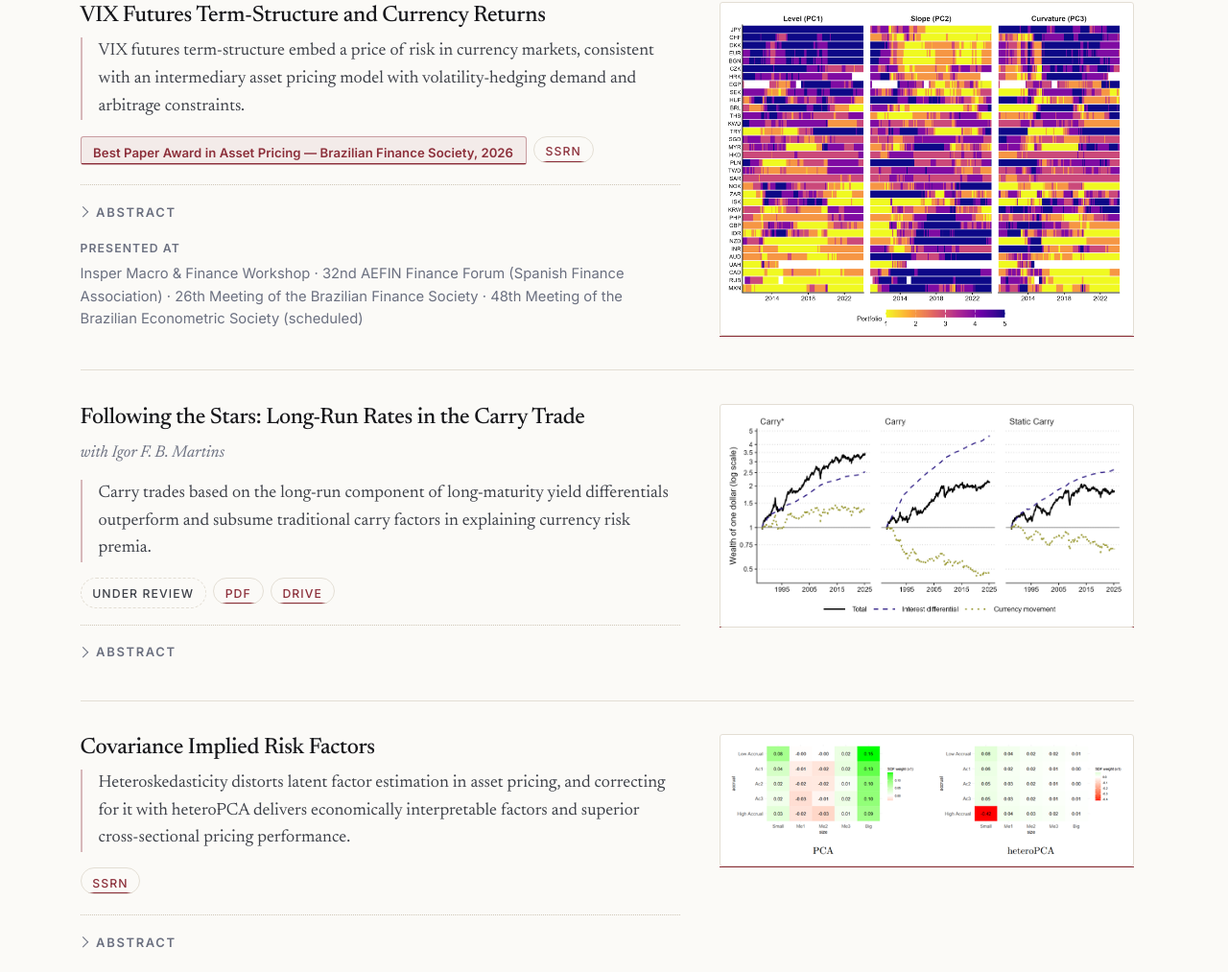
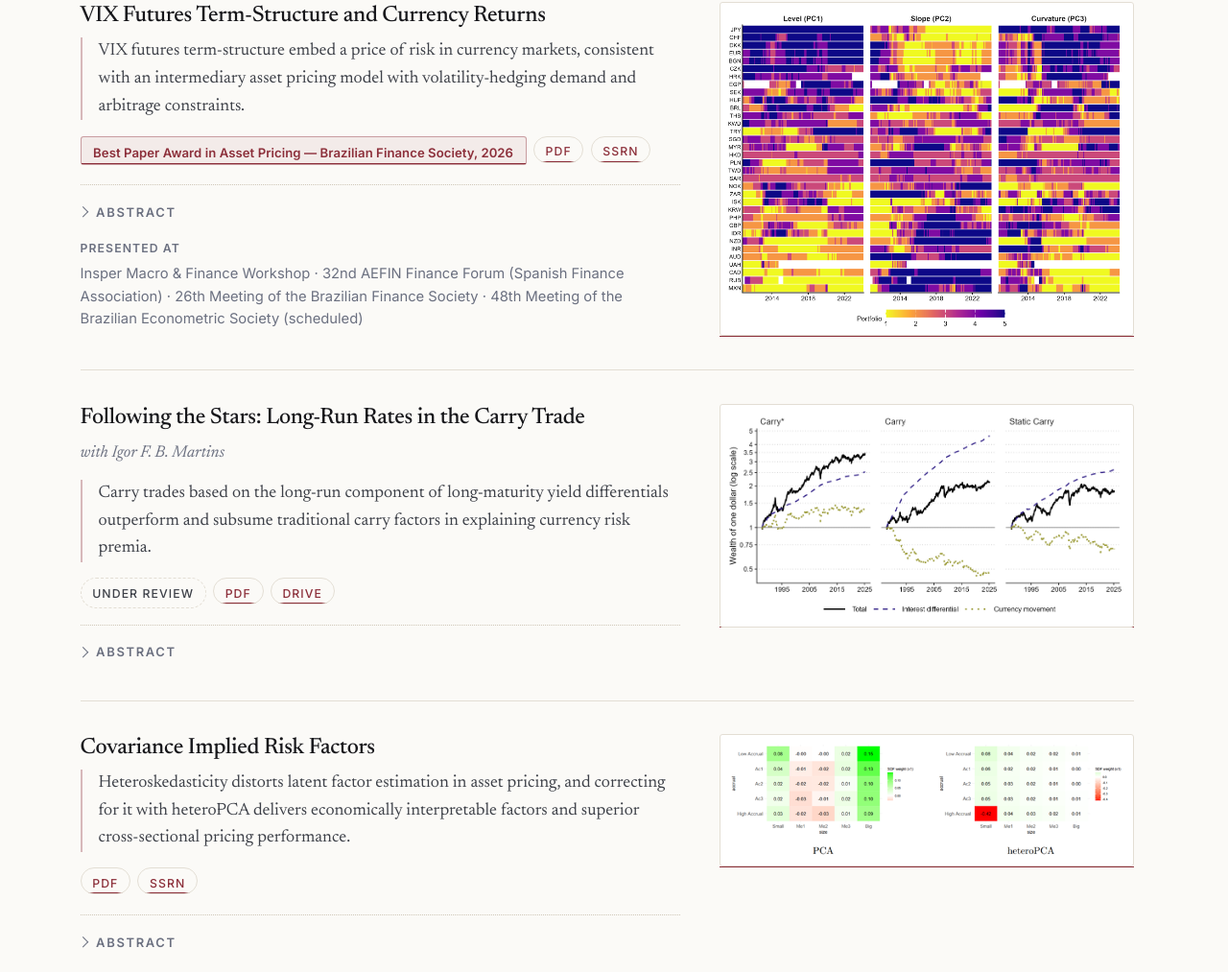
Before and after one commit to mkaebi/mkaebi.github.io, a Jekyll site: the page built from _pages/research.html, in a window 1280 px wide and 1400 px high. Shown: the part 381-1394 px from the top of the window at 96% size. Built offline with Jekyll 4.4.1, drawn with Linux system fonts in a browser that asks for light colours.

Commit message:
add files

```diff
--- a/_data/papers.yml
+++ b/_data/papers.yml
@@ -41,6 +41,7 @@ working:
   - title: "VIX Futures Term-Structure and Currency Returns"
     id: vix-futures-term-structure-and-currency-returns
     url: "https://dx.doi.org/10.2139/ssrn.5363287"
+    pdf: "VIX_TS_and_FX.pdf"
     summary: >-
       VIX futures term-structure embed a price of risk in currency markets,
       consistent with an intermediary asset pricing model with volatility-hedging
@@ -84,7 +85,7 @@ working:
       differentials outperform and subsume traditional carry factors in
       explaining currency risk premia.
     abstract: >-
-      Persistent cross-country differences in long-run interest rates command a currency risk premium beyond the carry trade. Motivated by the Fisher equation, we estimate each country's long-run nominal rate in real time as the fair value of its 10-year yield given inflation and growth, and sort currencies on its differential to build carry*. Carry* earns 3.52% a year, with a higher Sharpe ratio than traditional and static carry, a significant alpha over both and over other currency factors, and a significant price of risk in the cross-section. Unlike carry, whose return is mostly static, two thirds of its return comes from updating positions as long-run rates move, and exchange rates do not offset the long-run part of interest differentials. The premium comes from the inflation part of the long-run rate, while the real part is not priced. Carry* loses less than carry in bad times but is more exposed to option-implied crash risk and oil risk.
+      Persistent cross-country differences in long-run interest rates command a currency risk premium beyond the carry trade. Motivated by the Fisher equation, we estimate each country's long-run nominal rate in real time as the fair value of its 10-year yield given inflation and growth, and sort currencies on its differential to build carry\*. Carry\* earns 3.52% a year, with a higher Sharpe ratio than traditional and static carry, a significant alpha over both and over other currency factors, and a significant price of risk in the cross-section. Unlike carry, whose return is mostly static, two thirds of its return comes from updating positions as long-run rates move, and exchange rates do not offset the long-run part of interest differentials. The premium comes from the inflation part of the long-run rate, while the real part is not priced. Carry* loses less than carry in bad times but is more exposed to option-implied crash risk and oil risk.
     image: "papers/carry-star.png"
     image_alt: "Cumulative returns 1988-2025 for the long-run carry strategy, which ends near 1.8, against the traditional carry trade and static carry, both near 1.0"
     status: "Under review"
@@ -92,6 +93,7 @@ working:
   - title: "Covariance Implied Risk Factors"
     id: covariance-implied-risk-factors
     url: "https://papers.ssrn.com/sol3/papers.cfm?abstract_id=6136149"
+    pdf: "Covariance_implied_risk_factors.pdf"
     summary: >-
       Heteroskedasticity distorts latent factor estimation in asset pricing, and
       correcting for it with heteroPCA delivers economically interpretable
```
Also changed, not shown: 3 other files.
